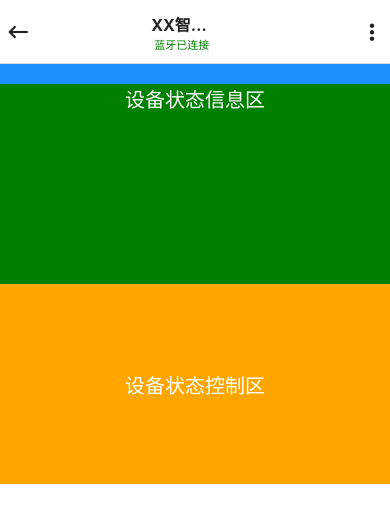
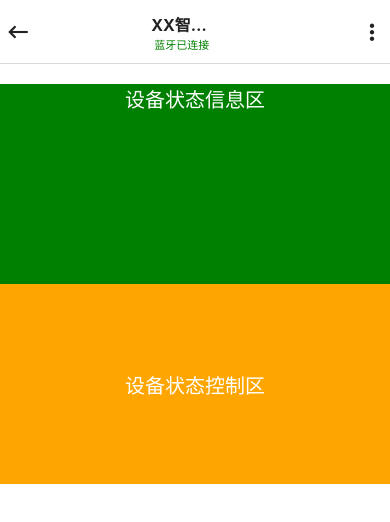
Before and after one commit to acigacn/react-native-template-ysui, a React Native app in the folder template/: screen / in a window 390 px wide. Shown: the top 522 px of the page. Built offline with nearby package versions, Linux system fonts and the light colour scheme.

Commit message:
统一状态栏颜色
Signed-off-by: tangkunyin <tangkunyin@yisi.cn>

```diff
--- a/template/src/common/widgets/AppStatusBar.tsx
+++ b/template/src/common/widgets/AppStatusBar.tsx
@@ -6,13 +6,11 @@ import GlobalStyles from '@conts/GlobalStyles';
 
 export default class AppStatusBar extends PureComponent {
   static propTypes = {
-    animated: PropTypes.bool,
     hidden: PropTypes.bool,
     backgroundColor: PropTypes.string,
     translucent: PropTypes.bool,
     barStyle: PropTypes.string,
     networkActivityIndicatorVisible: PropTypes.bool,
-    showHideTransition: PropTypes.string,
   };
 
   static defaultProps = AppConfig.statusBar;
--- a/template/src/configs/AppConfig.ts
+++ b/template/src/configs/AppConfig.ts
@@ -6,7 +6,7 @@ export default {
 
   // App StatusBar config here.
   statusBar: {
-    animated: true,
+    animated: false,
     hidden: false,
     backgroundColor: Colors.tintColor,
     translucent: false,
@@ -15,8 +15,5 @@ export default {
     barStyle: 'dark-content',
 
     networkActivityIndicatorVisible: false,
-
-    //enum('fade', 'slide')
-    showHideTransition: 'slide',
   },
 };
--- a/template/src/constants/Colors.ts
+++ b/template/src/constants/Colors.ts
@@ -1,4 +1,4 @@
-const tintColor = '#1E90FF';
+const tintColor = '#fff';
 
 /**
  * App整体配色
@@ -6,7 +6,7 @@ const tintColor = '#1E90FF';
 export default {
   tintColor,
   tabIconDefault: '#ccc',
-  tabIconSelected: tintColor,
+  tabIconSelected: '#4ECBFC',
   tabBar: '#fefefe',
   errorBackground: 'red',
   errorText: '#fff',
```
